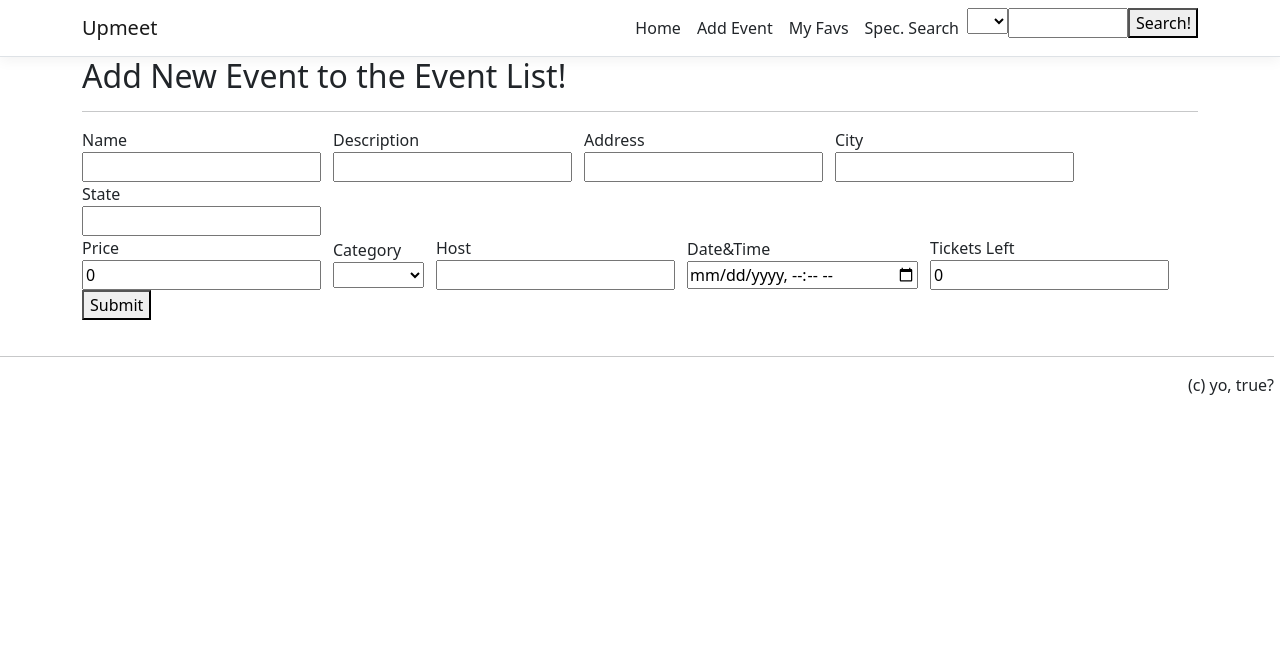
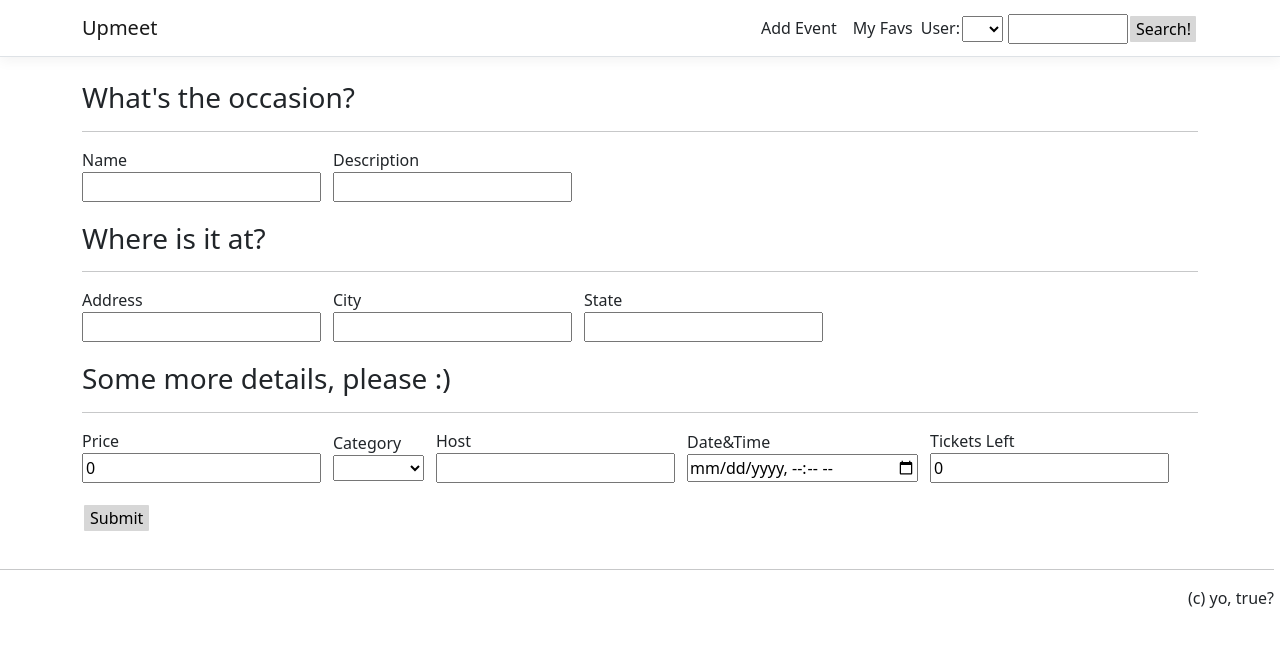
Before and after one commit to CryingCoder/Upmeet, an Angular app in the folder ClientApp/: page /add-event in a window 1280 px wide. Shown: the top 646 px of the page. Built offline with nearby package versions, Linux system fonts and the light colour scheme.

Commit message:
clean up

```diff
--- a/ClientApp/src/app/add-event/add-event.component.html
+++ b/ClientApp/src/app/add-event/add-event.component.html
@@ -1,6 +1,7 @@
 <div class="container addForm">
-<h2>Add New Event to the Event List!</h2>
-<hr>
+    <br>
+    <h3>What's the occasion?</h3>
+    <hr>
     <div>
         <label>Name</label><br>
         <input type="text" [(ngModel)]="name">
@@ -9,6 +10,9 @@
         <label>Description</label><br>
         <input type="text" [(ngModel)]="description">
     </div>
+    <br>
+    <h3>Where is it at?</h3>
+    <hr>
     <div>
         <label>Address</label><br>
         <input type="text" [(ngModel)]="address">
@@ -22,6 +26,8 @@
         <input type="text" [(ngModel)]="state" maxlength="2">
     </div>
     <br>
+    <h3>Some more details, please :)</h3>
+    <hr>
     <div>
         <label>Price</label><br>
         <input type="text" [(ngModel)]="ticketPrice">
@@ -46,6 +52,6 @@
         <label>Tickets Left</label><br>
         <input type="text" [(ngModel)]="availableTickets">
     </div>
-    <button (click)="AddEvent(name,description,address,city,state,ticketPrice,type,hostedBy,dateTime,availableTickets)">Submit</button>
+    <button class="addEventbtn" (click)="AddEvent(name,description,address,city,state,ticketPrice,type,hostedBy,dateTime,availableTickets)">Submit</button>
 
 </div>
--- a/ClientApp/src/app/dal.service.ts
+++ b/ClientApp/src/app/dal.service.ts
@@ -68,7 +68,7 @@ export class DALService {
       this.router.navigate(['/']);
   }
 
-  //Removing bitches
+  //Removing favs
   RmvEvent(eventId:number,userId:number):void{
     let rmvEvent:Fav = {eventId:eventId,userId:userId}
     this.http.delete<Fav>(this.baseUrl + `api/FavEvents/${eventId}/${userId}`).subscribe(data => {
--- a/ClientApp/src/app/home/home.component.html
+++ b/ClientApp/src/app/home/home.component.html
@@ -12,11 +12,11 @@
 			<div *ngFor="let e of workingList">
 				<div class="eventCard" *ngIf="e">
 					<img src="/assets/{{e.id}}.jpg" width="150">
-					<div class="eventContents">
+					<div class="eventContents secondSpan">
 						<span style="display:flex">
-							<a [routerLink]="['event',e.id]" class="eventCardTitle">{{e.name}}</a>
+							<a [routerLink]="['event', e.id]" class="eventCardTitle">{{e.name}}</a>
 							<p class="divider">&nbsp;|&nbsp;</p>
-							<a [routerLink]="['location', e.state, e.city]"> {{e.city}}, {{e.state}}</a>
+							<a [routerLink]="['search-page', e.city]" class="pushDown"> {{e.city}}, {{e.state}}</a>
 						</span>
 						<span>
 							<div *ngIf="e.type === 'Religious'; else elseBlock">
--- a/ClientApp/src/app/my-favs/my-favs.component.html
+++ b/ClientApp/src/app/my-favs/my-favs.component.html
@@ -1,18 +1,20 @@
 <div class="container">
+    <br>
     <app-search class="onSearchPage"></app-search>
-    <h1>Searching for my favs!</h1>
+    <h1>my favs!</h1>
+    <hr>
         <div class="row">
             <div class="col-md-12">
                 <div *ngFor="let e of resultList; index as i">
                     <div class="eventCard" id="event{{e.id}}">
                         <img src="/assets/{{e.id}}.jpg" width="150">
-                        <div class="eventContents">
+                        <div class="eventContents secondSpan">
                             <span style="display:flex">
                                 <a [routerLink]="['event',e.id]" class="eventCardTitle">{{e.name}}</a>
                                 <p class="divider">&nbsp;|&nbsp;</p>
-                                <a [routerLink]="['location', e.state, e.city]"> {{e.city}}, {{e.state}}</a>
+                                <a [routerLink]="['../search-page', e.city]" class="pushDown"> {{e.city}}, {{e.state}}</a>
                             </span>
-                            <span>
+                            <span >
                                 <p>{{e.type}} Event by {{e.hostedBy}} on {{fmtr.dateFormatter(e.dateTime)}}</p>
                                 <button (click)="RmvFav(e.id,loggedIn)" (click)="rmvLocal(i)" id="remove{{e.id}}">Remove from favorites</button>
                             </span>
--- a/ClientApp/src/app/nav-menu/nav-menu.component.html
+++ b/ClientApp/src/app/nav-menu/nav-menu.component.html
@@ -20,13 +20,6 @@
         [ngClass]="{ show: isExpanded }"
       >
         <ul class="navbar-nav flex-grow">
-          <li
-            class="nav-item"
-            [routerLinkActive]="['link-active']"
-            [routerLinkActiveOptions]="{ exact: true }"
-          >
-            <a class="nav-link text-dark" [routerLink]="['/']">Home</a>
-          </li>
           <li class="nav-item" [routerLinkActive]="['link-active']">
             <a class="nav-link text-dark" [routerLink]="['/add-event']">Add Event</a>
           </li>
@@ -34,12 +27,9 @@
             <a class="nav-link text-dark" [routerLink]="['/my-favs']">My Favs</a>
           </li>
           <li class="nav-item" [routerLinkActive]="['link-active']">
-            <a class="nav-link text-dark" [routerLink]="['/search-page']">Spec. Search</a>
-          </li>
-          <li class="nav-item" [routerLinkActive]="['link-active']">
             <app-user-dropdown></app-user-dropdown>
           </li>
-          <li class="nav-item" [routerLinkActive]="['link-active']">
+          <li class="nav-item navSearchBar" [routerLinkActive]="['link-active']">
             <app-search></app-search>
           </li>
         </ul>
--- a/ClientApp/src/app/search-page/search-page.component.html
+++ b/ClientApp/src/app/search-page/search-page.component.html
@@ -1,16 +1,18 @@
 <div class="container">
+<br>
 <app-search class="onSearchPage"></app-search>
 <h1>Searching for {{searchQuery}}</h1>
+	<hr>
     <div class="row">
         <div class="col-md-12">
             <div *ngFor="let e of resultList">
 				<div class="eventCard">
 					<img src="/assets/{{e.id}}.jpg" width="150">
-					<div class="eventContents">
+					<div class="eventContents secondSpan">
 						<span style="display:flex">
 							<a [routerLink]="['event',e.id]" class="eventCardTitle">{{e.name}}</a>
 							<p class="divider">&nbsp;|&nbsp;</p>
-							<a [routerLink]="['location', e.state, e.city]"> {{e.city}}, {{e.state}}</a>
+							<a [routerLink]="['../../search-page', e.city]" class="pushDown"> {{e.city}}, {{e.state}}</a>
 						</span>
 						<br>
 						<span>
--- a/ClientApp/src/app/user-dropdown/user-dropdown.component.html
+++ b/ClientApp/src/app/user-dropdown/user-dropdown.component.html
@@ -1,5 +1,8 @@
+<div class="userDrop">
+<p class="userTag">User:</p>
 <select (change)="toSave(value)" id="userSelector" class="userSelector">
     <option [value]="1">1</option>
     <option [value]="5">5</option>
     <option [value]="17">17</option>
   </select>
+</div>
--- a/ClientApp/src/layout.css
+++ b/ClientApp/src/layout.css
@@ -48,6 +48,7 @@
     .nav-item button {
         width: 28px;
     }
+
 }
 @media (min-width: 768px){
     .nav-item input {
@@ -71,6 +72,10 @@
 }
 
 
+.onSearchPage button::after {
+    content:"earch!";
+}
+
 .onSearchPage > input::after {
     content:"earch!";
     width:80%;
@@ -83,8 +88,38 @@ footer {
 
 .addForm input {
     break-after: always;
+
 }
 .addForm div {
     display: inline-block;
     padding-right: 12px;
+    padding-bottom: 20px;
 }
+
+.addForm h3{
+    padding-bottom: 0px;
+}
+
+button {
+    border-radius: 3px;
+    border:0.16em solid #FFFFFF;
+    background: #d7d7d7;
+}
+.userTag {
+    margin-bottom: 0;
+    padding-right: 2px;
+}
+.userDrop{
+    display: inline-flex;
+    padding-top: 8px;
+}
+
+.navSearchBar {
+    padding: 6px 0px 0px 5px;
+}
+.secondSpan p {
+    margin-bottom: 0rem;
+}
+.pushDown {
+    margin-top: 4px;
+}
```
Also changed, not shown: ClientApp/src/assets/14.jpg (added), 1 other file (tests, documents, lock files or other folders).
